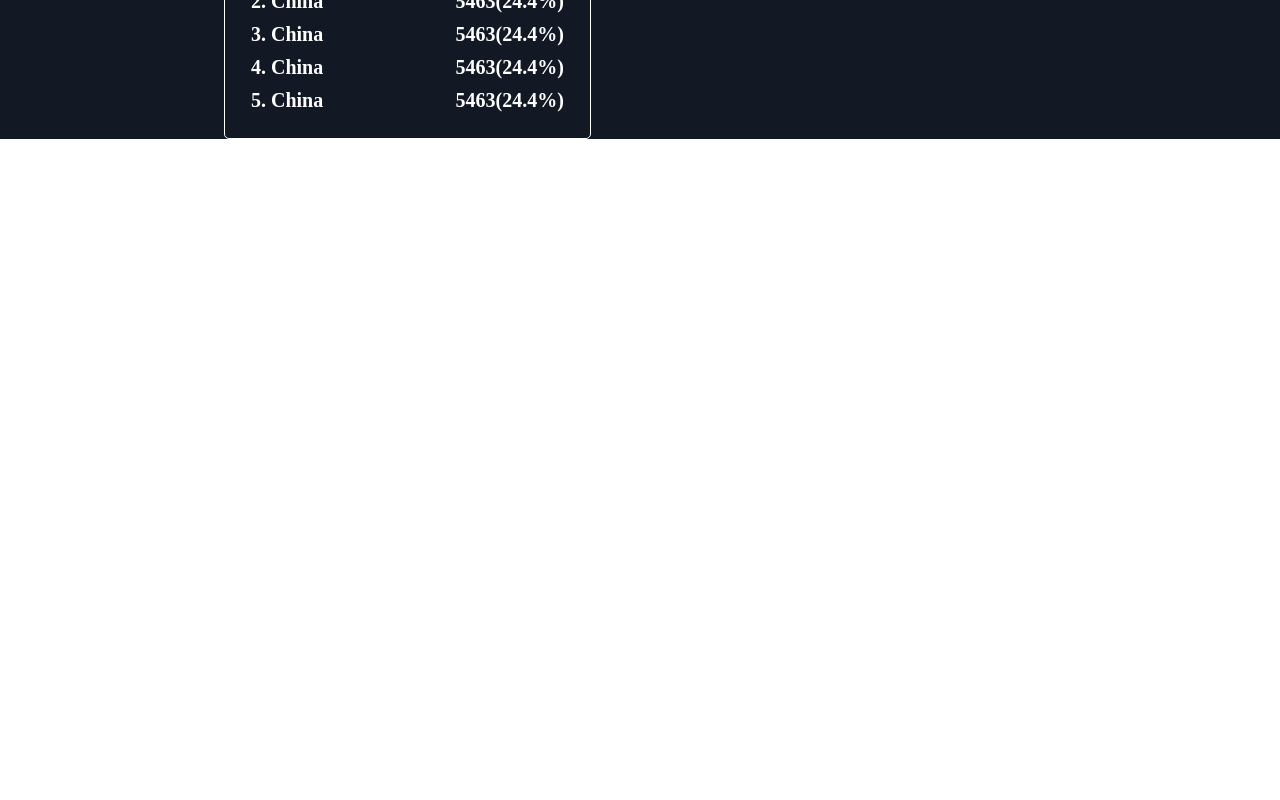
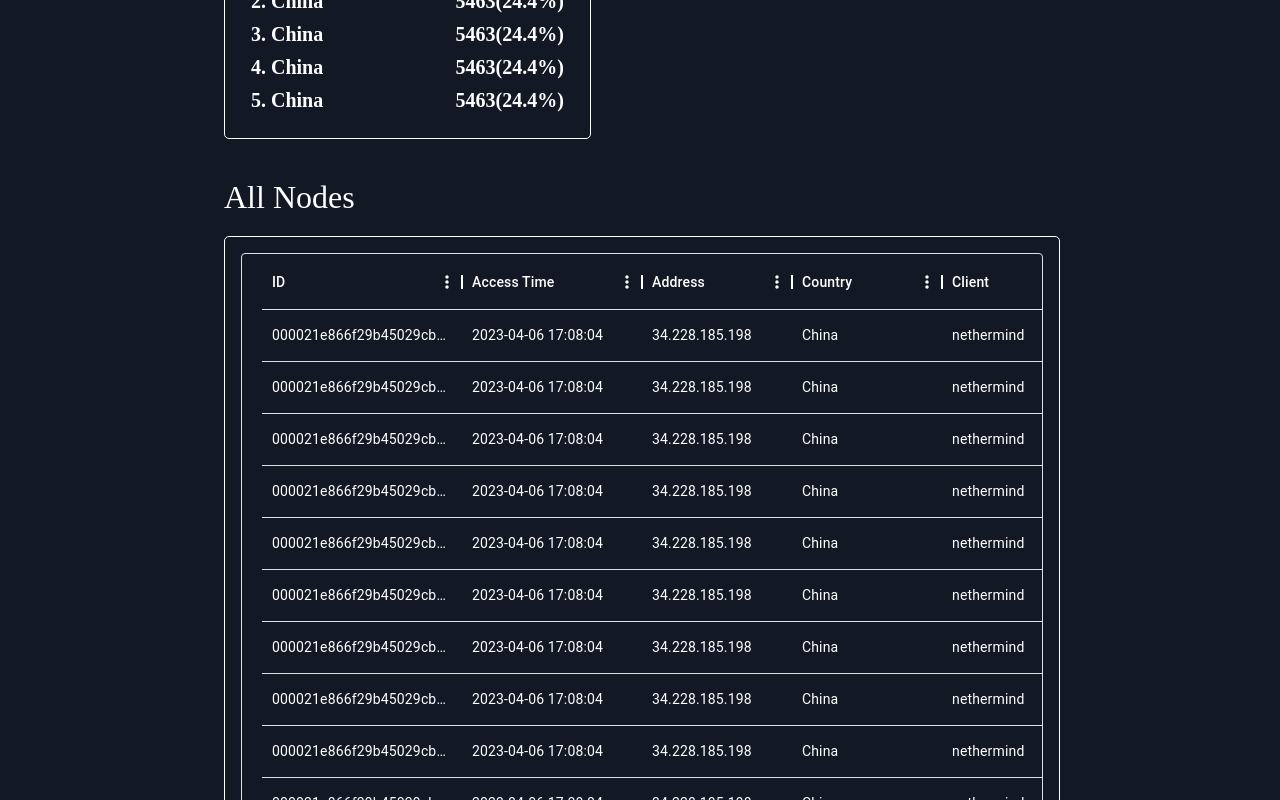
Before and after one commit to jinsuichen/p2p-crawler-frontend, a React (Vite) app: page / in a window 1280 px wide. Shown: the part 800-1600 px from the top of the page. Before the commit the page ends 939 px from the top, so only its background shows below. Built offline with nearby package versions, Linux system fonts and the light colour scheme; no server answers.

Commit message:
feat: All Nodes Table

```diff
--- a/package.json
+++ b/package.json
@@ -12,6 +12,7 @@
     "@emotion/react": "^11.10.6",
     "@emotion/styled": "^11.10.6",
     "@mui/material": "^5.11.16",
+    "@mui/x-data-grid": "^6.0.4",
     "axios": "^1.3.5",
     "echarts": "^5.4.2",
     "echarts-for-react": "^3.0.2",
--- a/src/App.tsx
+++ b/src/App.tsx
@@ -3,29 +3,33 @@
 import RegionalInformation from "./components/RegionalInformation";
 import './types/global.d.ts'
 import NavBar from "./components/NavBar";
+import DetailInformation from "./components/DetailInformation";
 
 class App extends Component {
 
     render() {
 
+
+        const nodeRecordsTest = []
+        for (let i = 0; i < 400; i++) {
             const nodeRecordTest: NodeRecord = {
-            id: '1',
+                id: '000021e866f29b45029cb2f787844567225fa4f75bdd872028b48297e2496b1d5d681f9945f6c1157806da5ae6dc086bee3ed057d30a097a91bde4fcaf6c35b1' + i,
                 seq: 1,
-            accessTime: '1',
-            address: '1',
+                accessTime: '2023-04-06 17:08:04',
+                address: '34.228.185.198',
                 connectAble: true,
                 neighborCount: 1,
                 country: 'China',
                 city: '1',
-            clients: '1',
-            os: '1',
+                clients: 'nethermind',
+                os: 'linux',
                 clientsRuntime: '1',
                 networkID: 1,
                 totalDifficulty: '1',
                 headHash: '1',
             }
-
-        const nodeRecordsTest = [nodeRecordTest]
+            nodeRecordsTest.push(nodeRecordTest)
+        }
 
         return (
             <>
@@ -35,6 +39,7 @@
                 <div style={{display: "flex", flexDirection: 'column'}}>
                     <GeneralInformation syncedCount={469} unsyncedCount={263}/>
                     <RegionalInformation nodeRecords={nodeRecordsTest}/>
+                    <DetailInformation nodeRecords={nodeRecordsTest}/>
                 </div>
             </>
         );
--- /dev/null
+++ b/src/components/DetailInformation/index.scss
@@ -0,0 +1,29 @@
+.DetailInformation {
+  border: 0.5px white solid;
+  border-radius: 5px;
+
+  padding: 16px;
+  margin: 0 auto 0;
+
+  width: calc(100% - 30px);
+
+  height: 1000px;
+
+}
+
+.DetailInformation * {
+  color: white !important;
+}
+
+//.MuiTablePagination-select {
+//  color: white !important;
+//}
+//.MuiTablePagination-displayedRows {
+//  color: white !important;
+//}
+//.MuiTablePagination-selectLabel {
+//  color: white !important;
+//}
+//.MuiSvgIcon-root {
+//  color: white !important;
+//}
--- /dev/null
+++ b/src/components/DetailInformation/index.tsx
@@ -0,0 +1,43 @@
+import React, {Component} from 'react';
+import {DataGrid, GridColDef} from '@mui/x-data-grid';
+import './index.scss'
+import Title from "../Title";
+
+type Props = {
+    nodeRecords: Array<NodeRecord>
+}
+
+class DetailInformation extends Component<Props> {
+
+    render() {
+
+        const columns: GridColDef[] = [
+            {field: 'id', headerName: 'ID', width: 200},
+            {field: 'accessTime', headerName: 'Access Time', width: 180},
+            {field: 'address', headerName: 'Address', width: 150},
+            {field: 'country', headerName: 'Country', width: 150},
+            {field: 'clients', headerName: 'Client', width: 150},
+            {field: 'os', headerName: 'OS', width: 150},
+        ];
+
+        console.log(this.props.nodeRecords)
+
+
+        return (
+            <div style={{margin: "0 auto 0", width: '65%'}}>
+                <Title message={'All Nodes'}/>
+                <div className={'DetailInformation'}>
+                    <DataGrid
+                        style={{paddingLeft: '20px'}}
+                        rows={this.props.nodeRecords}
+                        columns={columns}
+                        pageSizeOptions={[25, 100]}
+                    />
+                </div>
+            </div>
+
+        );
+    }
+}
+
+export default DetailInformation;
```
Also changed, not shown: 1 other file (tests, documents, lock files or other folders). Lines whose indentation alone changed are shown as unchanged.
